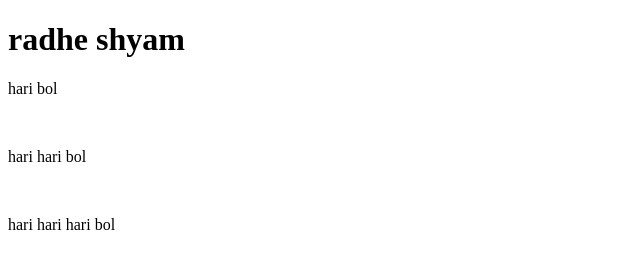
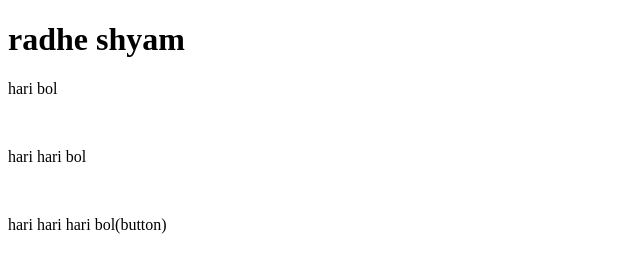
Before and after one commit to Abhay108cell/localRepo, a plain HTML site: page index.html in a window 1280 px wide. Shown: the full height of the page, 0-640 px from the left. Drawn offline with Linux system fonts and the light colour scheme.

Commit message:
adding button

```diff
--- a/index.html
+++ b/index.html
@@ -9,6 +9,6 @@
   <h1>radhe shyam</h1>
   <p>hari bol</p> <br>
   <p>hari hari bol</p> <br>
-  <p>hari hari hari bol</p> <br>
+  <p>hari hari hari bol(button)</p>
 </body>
 </html>
```
